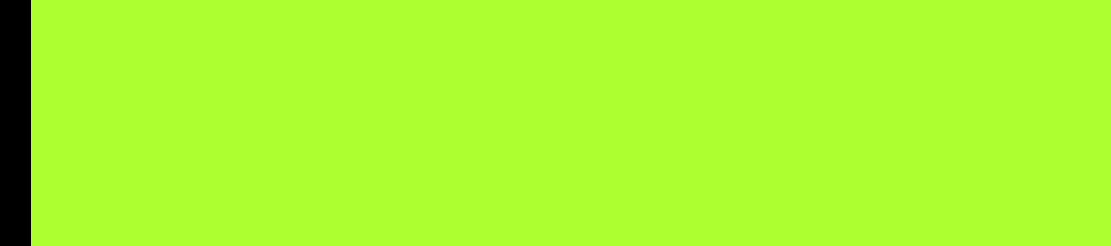
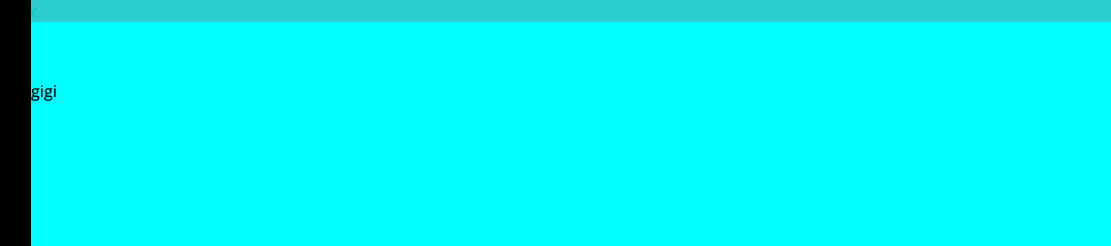
Before and after one commit to VolxDarkTV/html-css-spotifyweb, a plain HTML site: page index.html in a window 1280 px wide. Shown: the top 246 px of the page, 169-1280 px from the left. Drawn offline with nearby package versions, Linux system fonts and the light colour scheme.

Commit message:
upgrade section structure

```diff
--- a/css/style.css
+++ b/css/style.css
@@ -16,10 +16,26 @@ body{
 }
 /* Main */
 main{
-    width: calc(100% + 200px);
+    width: 100vw;
+    overflow: auto;
+    /* DEBUG */
     background-color: #adff2f;
-    padding: 30px;
 }
+.upgrade-section{
+    width: 100vw;
+    opacity: 0.2;
+    position: fixed;
+    /* DEBUG */
+    background-color: #d60d0d;
+}
+.song-library{
+    width: 100%;
+    height: 900px;
+    padding-top: 80px;
+    /* DEBUG */
+    background-color: aqua;
+}
+
 
 /* NavBar */
 .nav-bar{
--- a/index.html
+++ b/index.html
@@ -109,10 +109,18 @@
 
         <!-- Main -->
         <main>
+            <section class="upgrade-section">
+                c
+            </section>
 
+
+            <section class="song-library">
+                gigi
+            </section>
         </main>
 
     </section>
+
 
 
 
```
